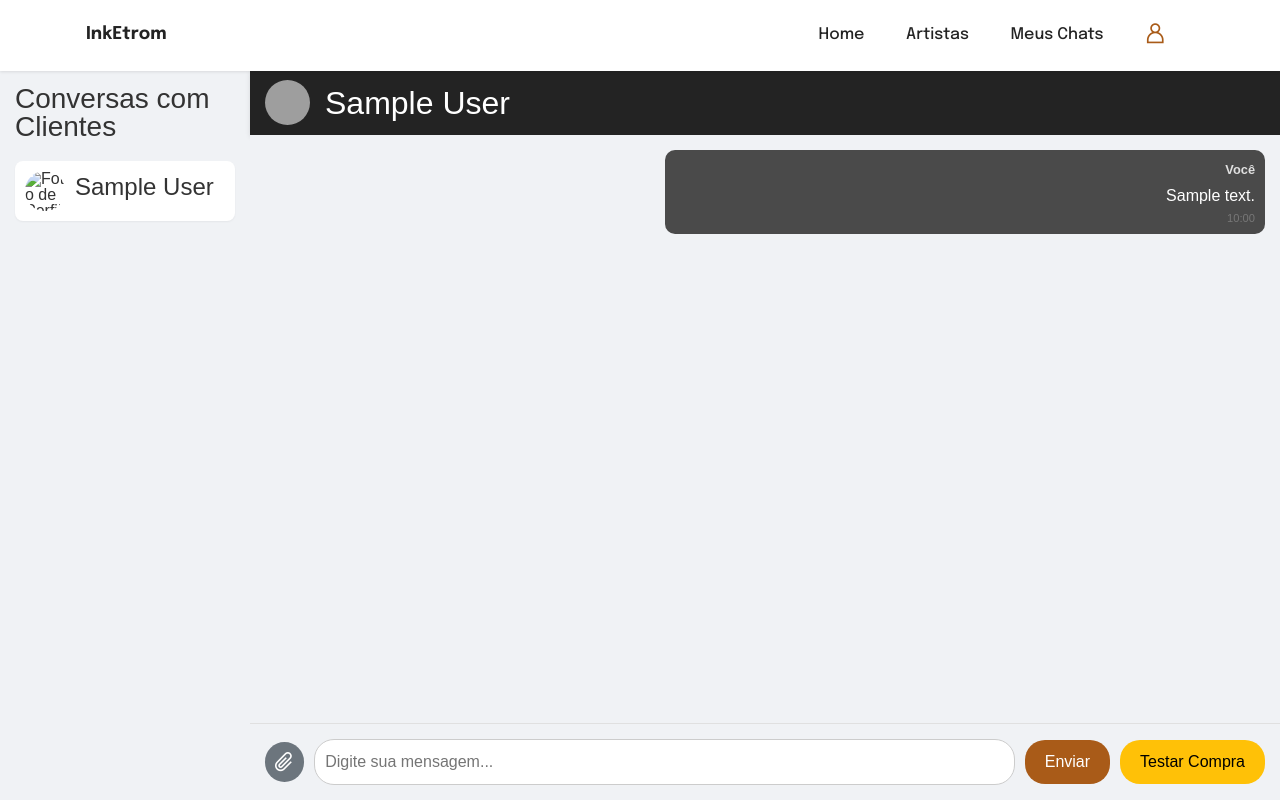
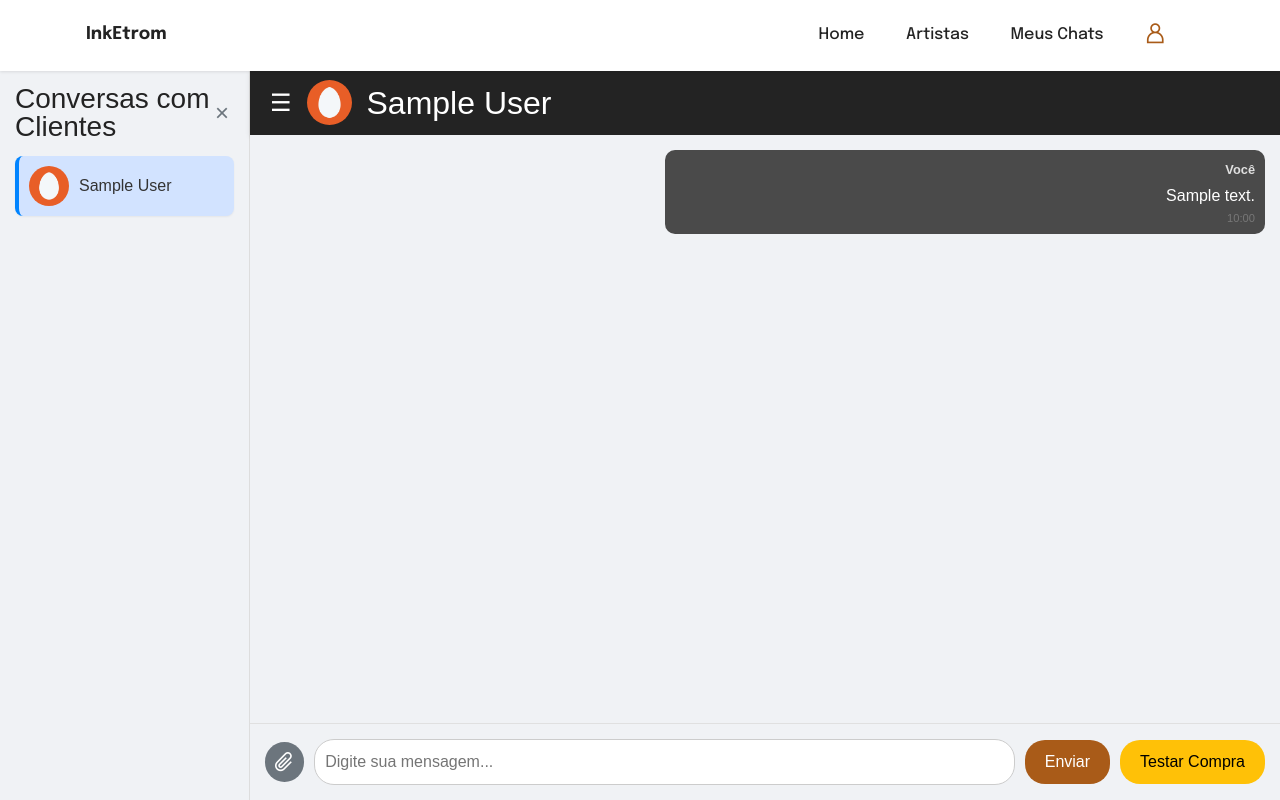
Before and after one commit to maiaJhfB/backend-django, a Django app: page /artist/chat/1/ in a window 1280 px wide. Run offline with Django 5.2, Linux system fonts and the light colour scheme; a user stored in the database is signed in; tables that the repository leaves empty hold one stand-in row (values such as "Sample post"); some libraries are stand-ins or nearby versions; some web fonts are replaced; grey boxes are pictures that could not be loaded.

Commit message:
dfgherg
ergerg

```diff
--- a/aplicativo/templates/aplicativo/artist_chat_detail.html
+++ b/aplicativo/templates/aplicativo/artist_chat_detail.html
@@ -28,25 +28,56 @@
       display: flex;
       flex-direction: column;
       height: 100vh;
+      overflow: hidden; /* Previne scroll do body principal */
     }
 
     .main-content-wrapper {
         display: flex;
         flex-grow: 1;
-        padding-top: 10px; /* FIX: EMPURRA O CONTEÚDO PRA BAIXO DA NAVBAR */
+        padding-top: 10px;
+        height: calc(100vh - 80px); /* Ajusta altura para descontar a navbar */
     }
 
+    /*-- Estilos da Sidebar e da Barra Divisora --*/
     .sidebar {
       width: 250px;
+      min-width: 250px;
       background-color: #f0f2f5;
       padding: 15px;
-      box-shadow: 2px 0 5px rgba(0,0,0,0.1);
       overflow-y: auto;
+      transition: margin-left 0.35s ease;
+      margin-left: 0;
+      border-right: 1px solid #ddd;
     }
 
-    .sidebar h3 {
-      color: #333;
-      margin-bottom: 20px;
+    .sidebar.collapsed {
+      margin-left: -266px; /* Largura + 1px da borda */
+      border-right: none;
+    }
+
+    .sidebar-header {
+      display: flex;
+      justify-content: space-between;
+      align-items: center;
+      margin-bottom: 15px;
+    }
+
+    .sidebar-header h3 {
+      margin: 0;
+    }
+
+    .close-btn, .open-btn {
+      background: transparent;
+      border: none;
+      font-size: 24px;
+      cursor: pointer;
+      color: #6c757d;
+      padding: 0 5px;
+    }
+
+    .open-btn {
+        color: #fff;
+        margin-right: 10px;
     }
 
     .conversation-list a {
@@ -64,6 +95,11 @@
 
     .conversation-list a:hover {
       background-color: #e9e9e9;
+    }
+
+    .conversation-list a.active {
+      background-color: #d2e3ff;
+      border-left: 4px solid #0084ff;
     }
 
     .conversation-list .profile-pic {
@@ -136,13 +172,13 @@
 
     .message .sender {
       font-size: 0.8em;
-      color: #555; /* Cor padrão pro balão dos outros */
+      color: #555;
       margin-bottom: 5px;
       font-weight: bold;
     }
 
     .message.mine .sender {
-        color: #e0e0e0; /* FIX: Cor clara para o "Você" no balão escuro */
+        color: #e0e0e0;
     }
 
     .message .timestamp {
@@ -155,7 +191,7 @@
     /*-- INPUT DE MENSAGEM --*/
     .chat-input {
       display: flex;
-      align-items: center; /* FIX: Alinha tudo na vertical */
+      align-items: center;
       padding: 15px;
       background-color: #f0f2f5;
       border-top: 1px solid #e0e0e0;
@@ -174,7 +210,7 @@
       margin-left: 10px;
       padding: 10px 20px;
       border: none;
-      background-color: #a95b18; /* Cor laranja do site */
+      background-color: #a95b18;
       color: white;
       border-radius: 20px;
       cursor: pointer;
@@ -186,7 +222,6 @@
       background-color: #8b4913;
     }
 
-    /*-- BOTÃO DE ANEXO --*/
     .attach-button {
       display: inline-flex;
       align-items: center;
@@ -208,7 +243,6 @@
         font-size: 1.2rem;
     }
 
-    /*-- OUTROS BOTÕES (COMPRA/CÂMERA) --*/
     .buy-button, .camera-button {
       margin-left: 10px;
       padding: 10px 15px;
@@ -238,7 +272,7 @@
 
   <section data-bs-version="5.1" class="menu menu1 cid-uKcyTKGA6v" once="menu" id="menu1-y">
     <nav class="navbar navbar-dropdown navbar-fixed-top navbar-expand-lg">
-        <div class="container">
+      <div class="container">
             <div class="navbar-brand">
                 <span class="navbar-caption-wrap"><a class="navbar-caption text-black text-primary display-7" href="{% url 'index' %}">InkEtrom</a></span>
             </div>
@@ -262,14 +296,16 @@
 
 <div class="main-content-wrapper">
   <div class="sidebar">
-    <h3>Conversas com Clientes</h3>
+    <div class="sidebar-header">
+        <h3>Conversas com Clientes</h3>
+        <button class="close-btn">&times;</button>
+    </div>
     <div class="conversation-list">
       {% if conversas_do_artista %}
         {% for conversa in conversas_do_artista %}
-          <a href="{% url 'artist_chat_detail' conversa.id %}" class="conversation-item">
-            <img class="profile-pic" src="https://via.placeholder.com/50" alt="Foto de Perfil do Cliente"> <div class="conversation-info">
-                <h4>{{ conversa.usuario.first_name }} {{ conversa.usuario.last_name }}</h4>
-            </div>
+          <a href="{% url 'artist_chat_detail' conversa.id %}" class="conversation-item {% if conversa.id == active_chat_id %}active{% endif %}">
+            <img class="profile-pic" src="{% static 'assets/images/dafault1.png' %}" alt="Foto de Perfil do Cliente">
+          <span>{{ conversa.usuario.first_name }} {{ conversa.usuario.last_name }}</span>
           </a>
         {% endfor %}
       {% else %}
@@ -281,7 +317,9 @@
   <div class="main-chat-area">
     {% if cliente_chat %}
       <div class="chat-header">
-        <img src="https://randomuser.me/api/portraits/men/44.jpg" alt="Foto de Perfil do Cliente"> <h2>{{ cliente_chat.first_name }} {{ cliente_chat.last_name }}</h2>
+        <button class="open-btn">&#9776;</button>
+        <img src="{% static 'assets/images/dafault1.png' %}" alt="Foto de Perfil do Cliente">
+        <h2>{{ cliente_chat.first_name }} {{ cliente_chat.last_name }}</h2>
       </div>
 
       <div class="messages">
@@ -300,7 +338,7 @@
         {% endfor %}
       </div>
 
-      <form method="post" class="chat-input">
+      <form method="post" class="chat-input" enctype="multipart/form-data">
         {% csrf_token %}
 
         <input type="file" id="file-upload" name="attachment" style="display: none;">
@@ -312,7 +350,6 @@
         <button type="submit">Enviar</button>
 
         <button type="button" id="buyButton" class="buy-button" onclick="handleBuyClick()" style="display: none;">Comprar R$500</button>
-
         <button type="button" onclick="simulateImageSend()" style="background-color: #ffc107; color: black;">Testar Compra</button>
       </form>
     {% else %}
@@ -331,6 +368,7 @@
 <script src="{% static 'assets/theme/js/script.js' %}"></script>
 
 <script>
+    // LÓGICA DO TATUADOR MANTIDA
     function simulateImageSend() {
         console.log("Simulando envio de imagem...");
         const messagesContainer = document.querySelector('.messages');
@@ -353,11 +391,8 @@
         buyButton.textContent = 'Carregando...';
         buyButton.disabled = true;
         buyButton.className = 'buy-button camera-button';
-
         const paymentLink = 'https://link.mercadopago.com.br/matwon';
-
         window.open(paymentLink, '_blank');
-
         setTimeout(() => {
             buyButton.innerHTML = '<span class="mobi-mbri mobi-mbri-camera"></span>';
             buyButton.className = 'camera-button';
@@ -367,14 +402,25 @@
 </script>
 
 <script>
-  // espera a página carregar inteira pra rodar o código
+  // SCRIPT DA SIDEBAR E SCROLL AUTOMÁTICO
   document.addEventListener('DOMContentLoaded', function() {
-    // acha a div que segura as mensagens
+    // Scroll automático
     const messagesContainer = document.querySelector('.messages');
-
-    // se a div existir na página, faz a mágica
     if (messagesContainer) {
       messagesContainer.scrollTop = messagesContainer.scrollHeight;
+    }
+
+    // Lógica da sidebar colapsável
+    const sidebar = document.querySelector('.sidebar');
+    const openBtn = document.querySelector('.open-btn');
+    const closeBtn = document.querySelector('.close-btn');
+    if (sidebar && openBtn && closeBtn) {
+      openBtn.addEventListener('click', function() {
+        sidebar.classList.remove('collapsed');
+      });
+      closeBtn.addEventListener('click', function() {
+        sidebar.classList.add('collapsed');
+      });
     }
   });
 </script>
```
Also changed, not shown: aplicativo/templates/aplicativo/chat.html (+12 -6 lines), static/assets/images/dafault1.png (added), static/assets/images/dafault2.png (added), static/assets/images/dafault3.png (added), static/assets/images/dafault4.png (added), static/assets/images/dafault5.png (added), static/assets/images/dafault6.png (added), 1 other file.
